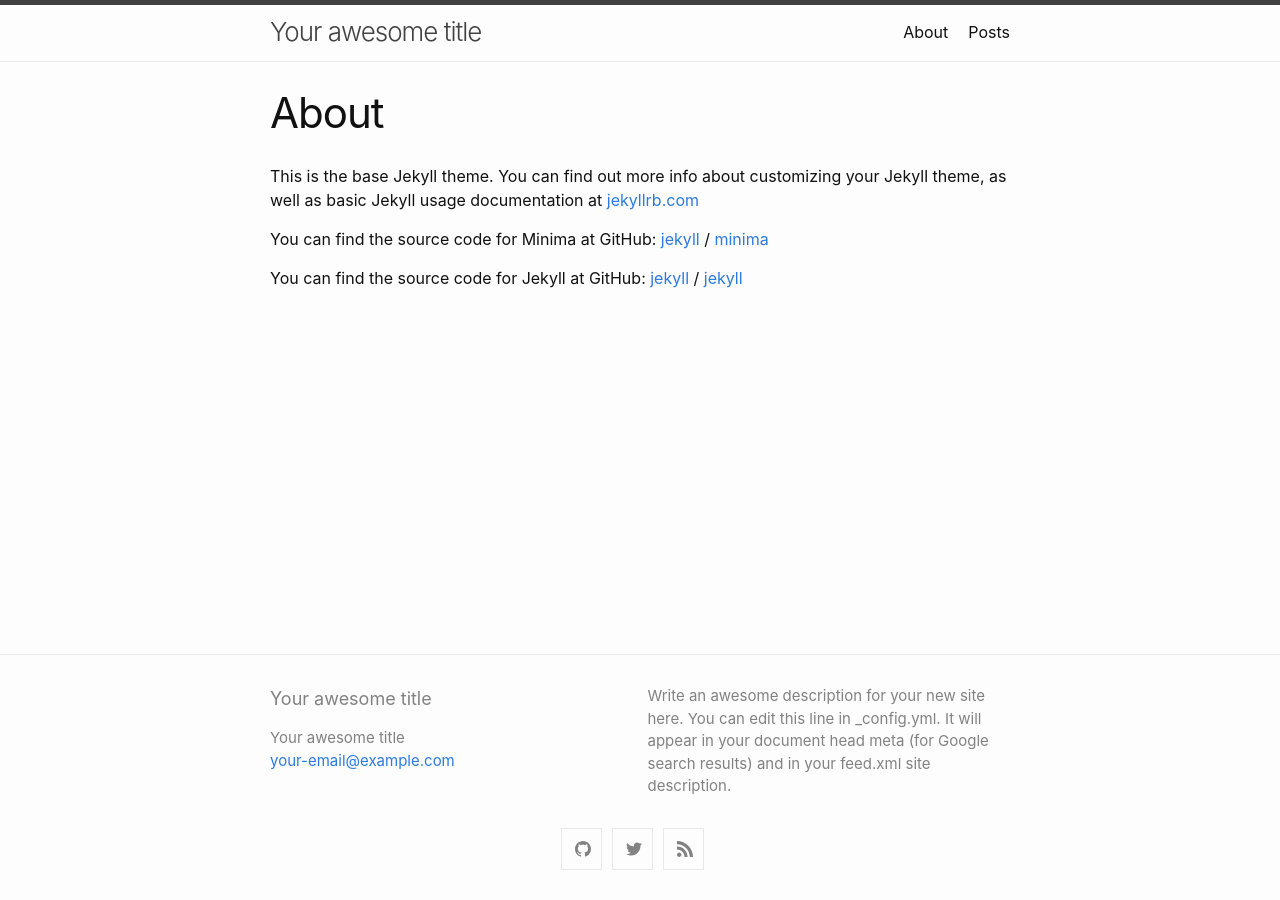
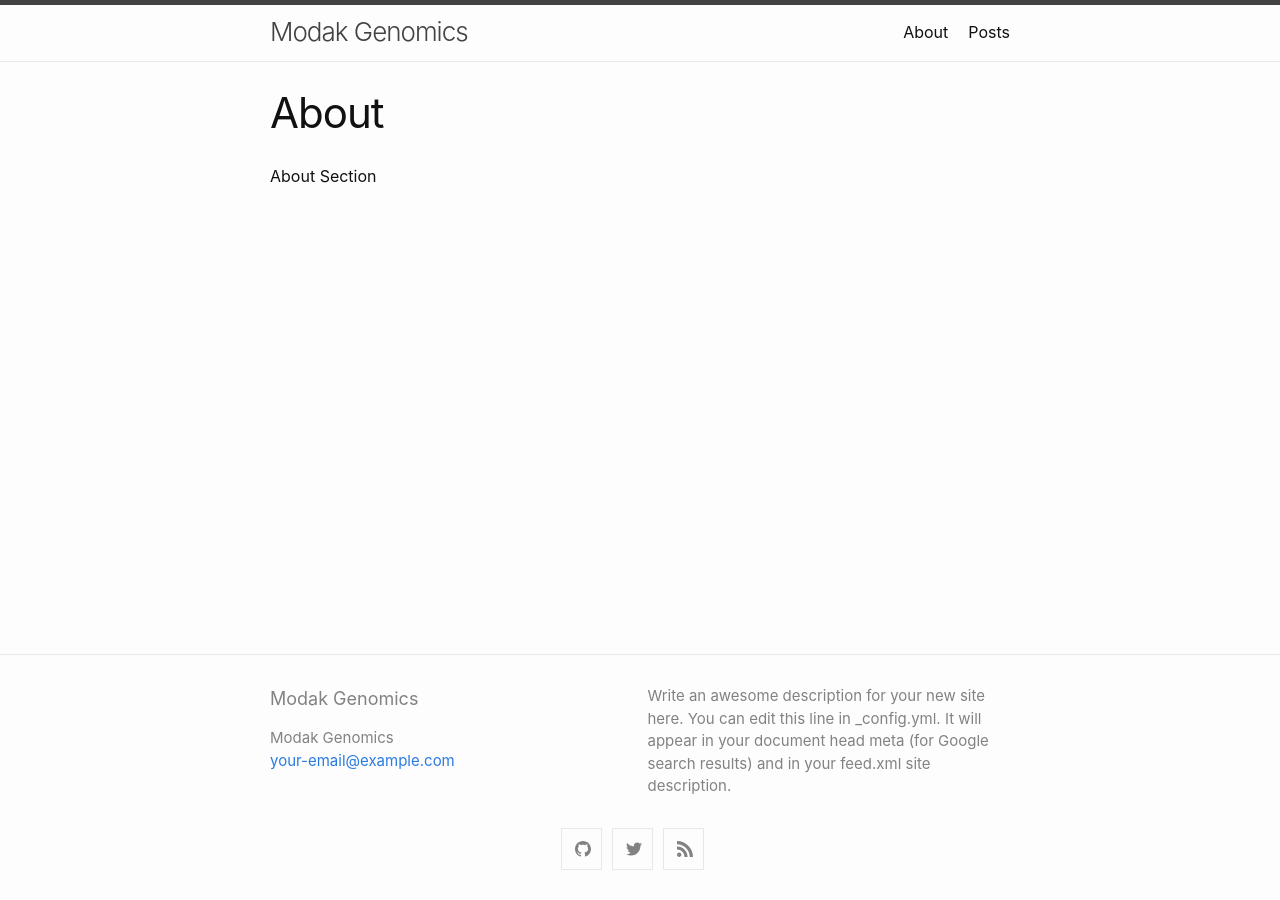
Before and after one commit to ModakGenomics/modakgenomics.github.io, a Jekyll site: the page built from about.md, in a window 1280 px wide. Built offline with Jekyll 4.4.1, drawn with Linux system fonts in a browser that asks for light colours.

Commit message:
title renamed and show_excerpts added

```diff
--- a/_config.yml
+++ b/_config.yml
@@ -13,7 +13,7 @@
 # you will see them accessed via {{ site.title }}, {{ site.email }}, and so on.
 # You can create any custom variable you would like, and they will be accessible
 # in the templates via {{ site.myvariable }}.
-title: Your awesome title
+title: Modak Genomics
 email: your-email@example.com
 description: >- # this means to ignore newlines until "baseurl:"
   Write an awesome description for your new site here. You can edit this
@@ -27,6 +27,9 @@
 # Build settings
 markdown: kramdown
 theme: minima
+
+show_excerpts: true
+
 plugins:
   - jekyll-feed
 
--- a/about.md
+++ b/about.md
@@ -4,15 +4,4 @@
 permalink: /about/
 ---
 
-This is the base Jekyll theme. You can find out more info about customizing your Jekyll theme, as well as basic Jekyll usage documentation at [jekyllrb.com](https://jekyllrb.com/)
-
-You can find the source code for Minima at GitHub:
-[jekyll][jekyll-organization] /
-[minima](https://github.com/jekyll/minima)
-
-You can find the source code for Jekyll at GitHub:
-[jekyll][jekyll-organization] /
-[jekyll](https://github.com/jekyll/jekyll)
-
-
-[jekyll-organization]: https://github.com/jekyll
+About Section
```
